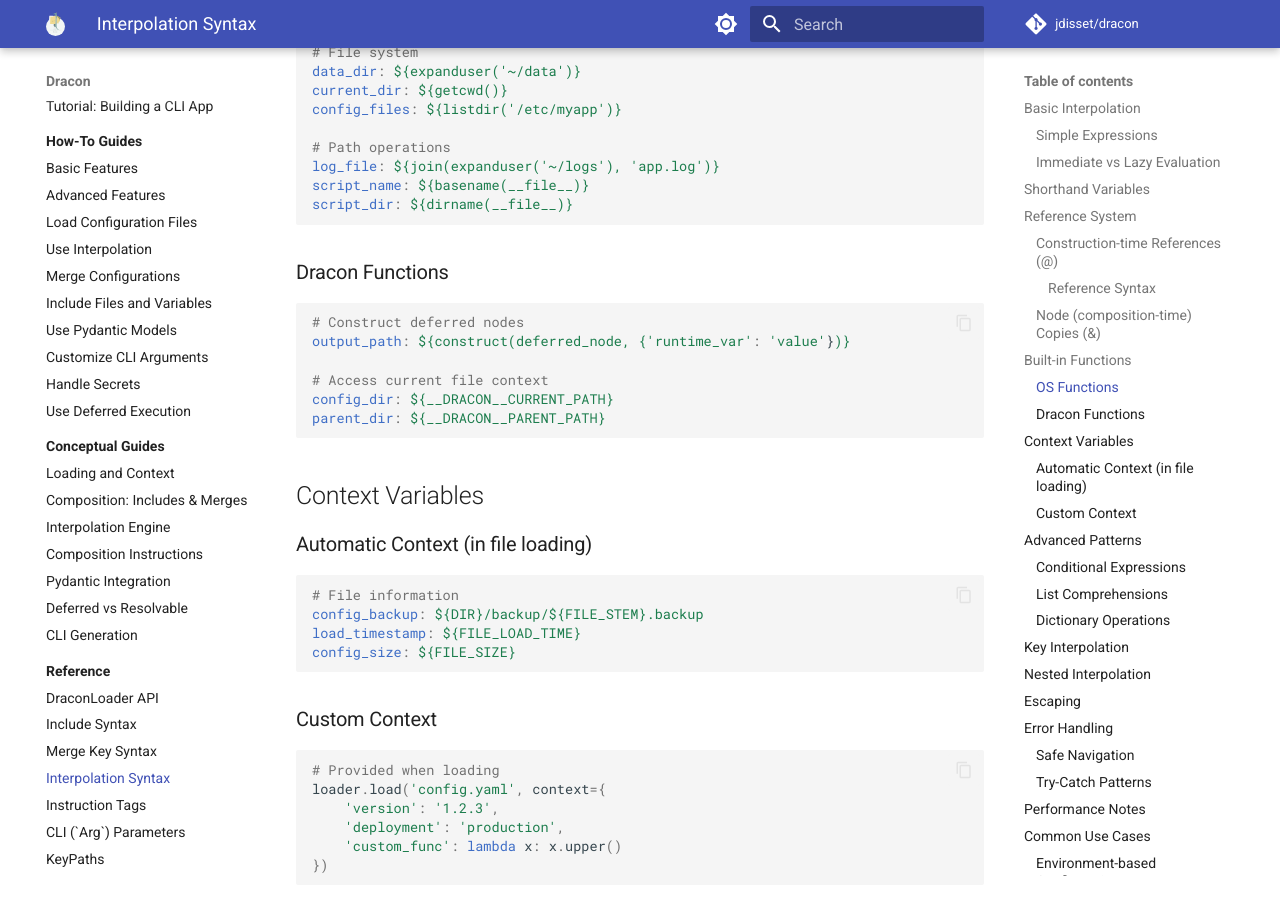
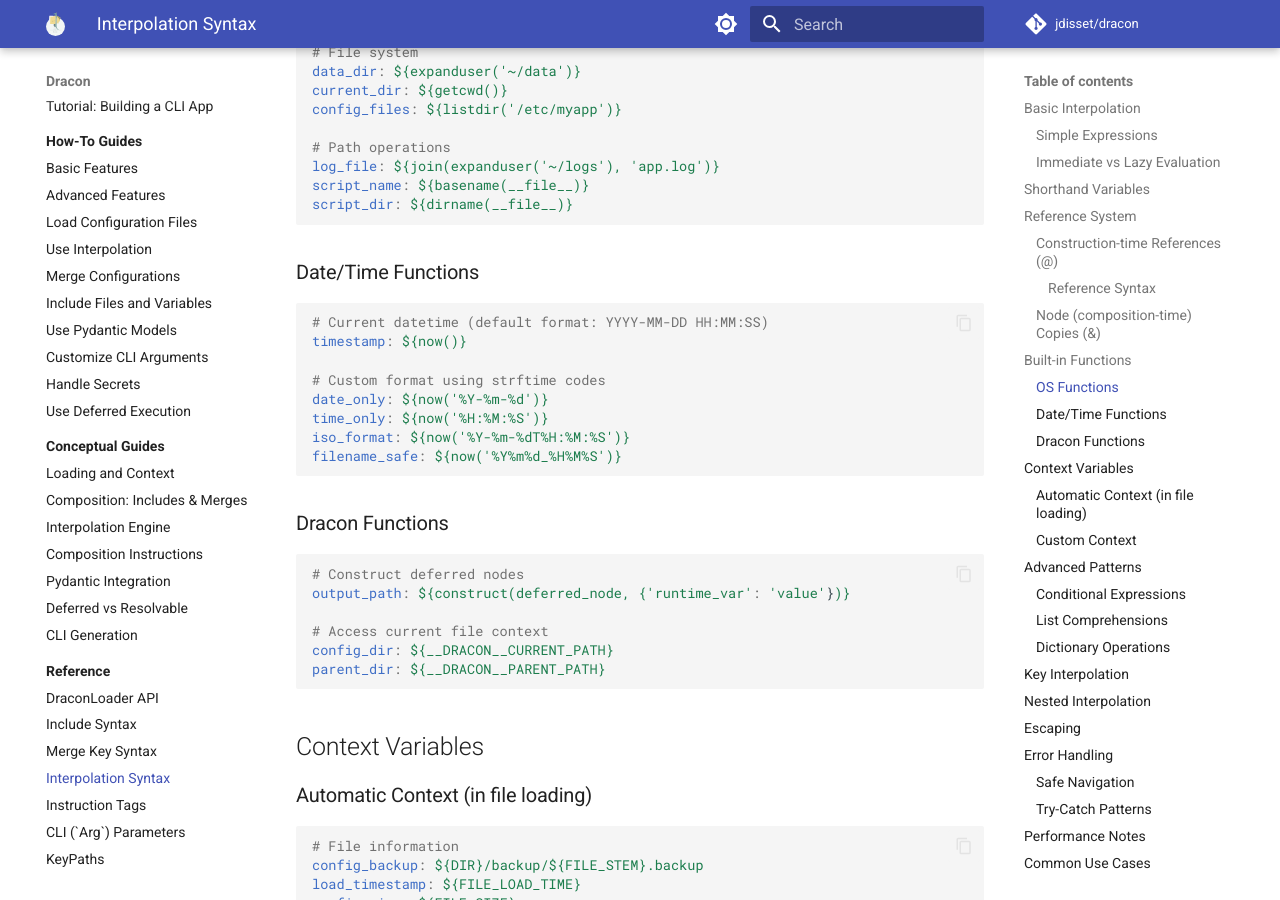
Before and after one commit to jdisset/dracon, an MkDocs documentation site: the page built from docs/reference/interpolation_syntax.md, in a window 1280 px wide and 900 px high, scrolled down 2002 px. Built offline with MkDocs 1.6.1 and Material for MkDocs 9.7.7, drawn with Linux system fonts in a browser that asks for light colours; comment, search, counter and statistics services are not loaded.

Commit message:
added a now func to get easy access to date & time

````diff
--- a/docs/reference/interpolation_syntax.md
+++ b/docs/reference/interpolation_syntax.md
@@ -94,6 +94,19 @@ config_files: ${listdir('/etc/myapp')}
 log_file: ${join(expanduser('~/logs'), 'app.log')}
 script_name: ${basename(__file__)}
 script_dir: ${dirname(__file__)}
+```
+
+### Date/Time Functions
+
+```yaml
+# Current datetime (default format: YYYY-MM-DD HH:MM:SS)
+timestamp: ${now()}
+
+# Custom format using strftime codes
+date_only: ${now('%Y-%m-%d')}
+time_only: ${now('%H:%M:%S')}
+iso_format: ${now('%Y-%m-%dT%H:%M:%S')}
+filename_safe: ${now('%Y%m%d_%H%M%S')}
 ```
 
 ### Dracon Functions
````
Also changed, not shown: 1 other file.
